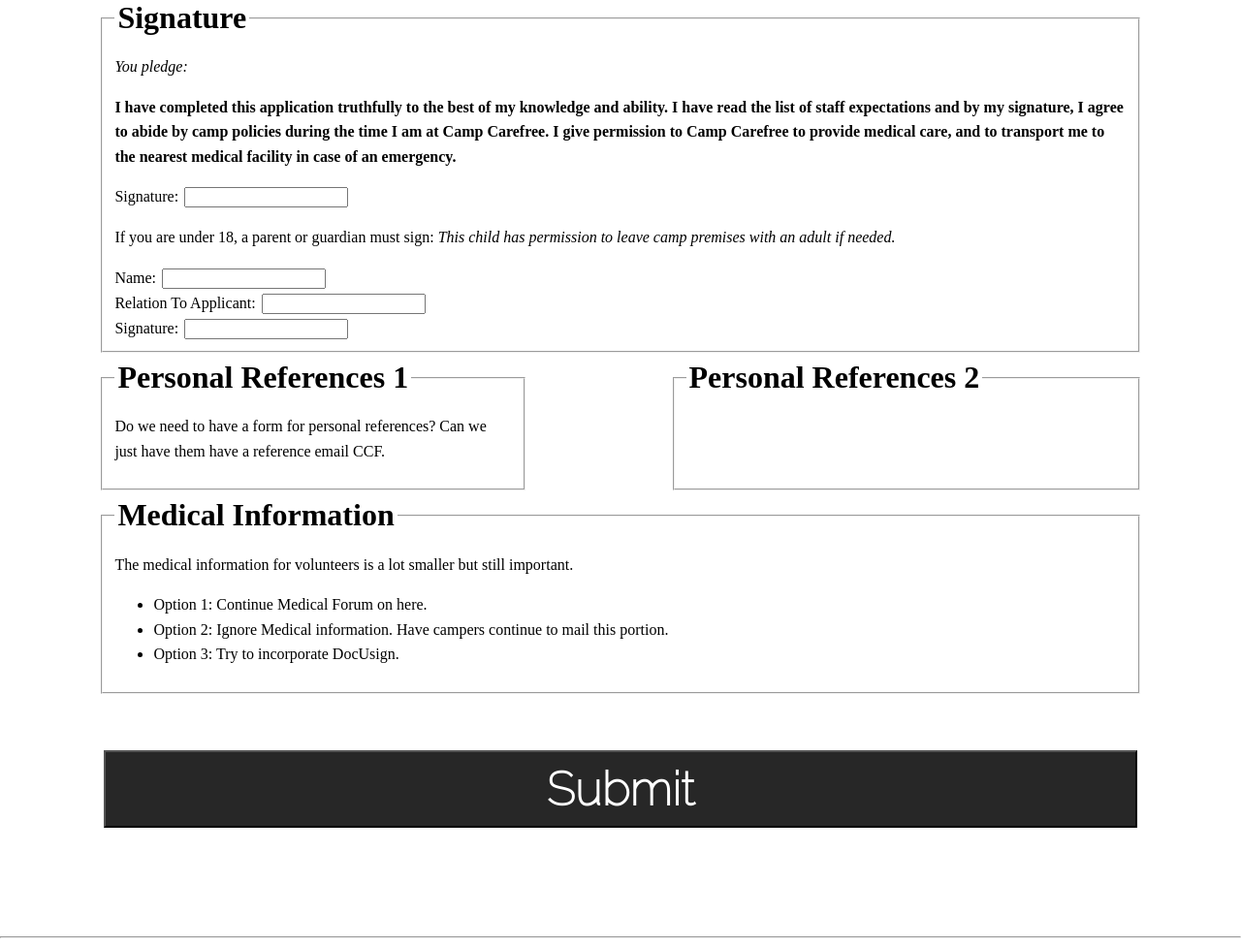
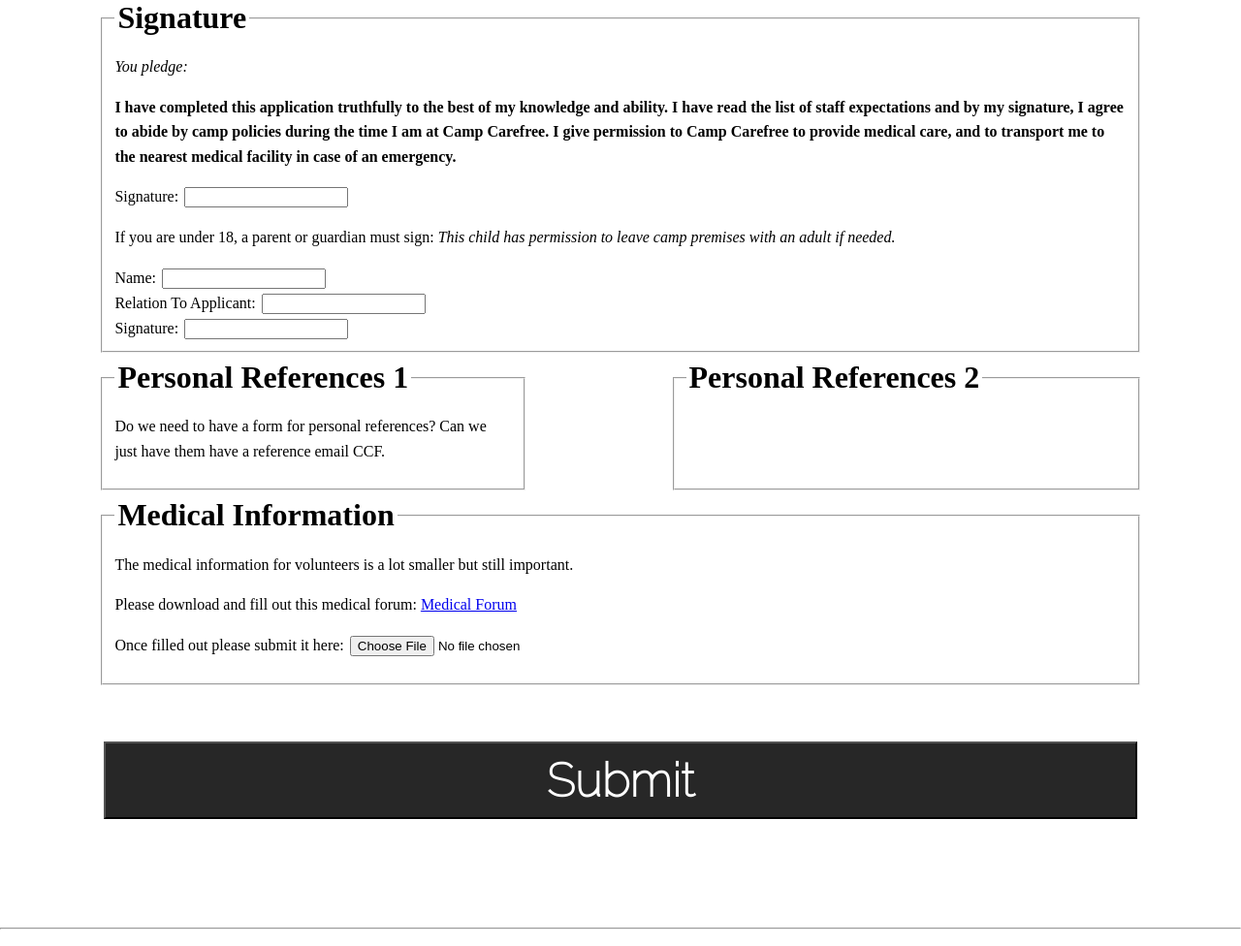
Before and after one commit to S-STEM-Team-5/server, a plain HTML site: page src/htmls/volApplication1.html in a window 1280 px wide. Shown: the part 2647-3623 px from the top of the page at 97% size. Drawn offline with Linux system fonts and the light colour scheme; a web font is replaced by a local one.

Commit message:
Added medical form upload to volApplication html

```diff
--- a/src/htmls/volApplication1.html
+++ b/src/htmls/volApplication1.html
@@ -296,11 +296,12 @@
 		<fieldset id="medicalField">
 			<legend>Medical Information</legend>
 			<p> The medical information for volunteers is a lot smaller but still important.</p>
-			<ul>
-				<li>Option 1: Continue Medical Forum on here.</li>
-				<li>Option 2: Ignore Medical information. Have campers continue to mail this portion.</li>
-				<li>Option 3: Try to incorporate DocUsign.</li>
-			</ul>
+			<p>Please download and fill out this medical forum:
+				<a href="../media/MedicalForum.pdf" target="_blank">Medical Forum</a>
+			</p>
+			<p>Once filled out please submit it here:
+				<input type="file" accept="image/*,.pdf" id="medicalForumUpload">
+			</p>
 		</fieldset>
 
 		<input id="submitButton" type="submit" name="Send Message" class="clickableButton"/>
```
